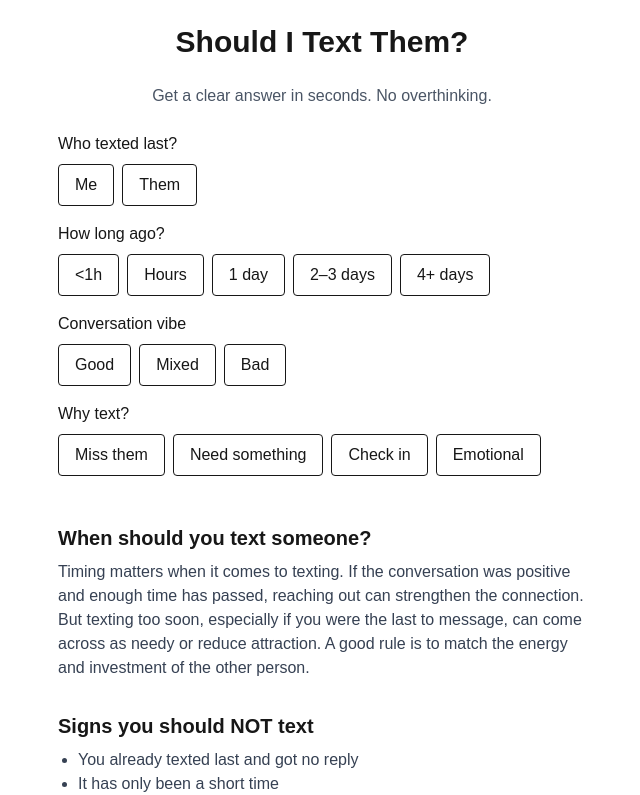
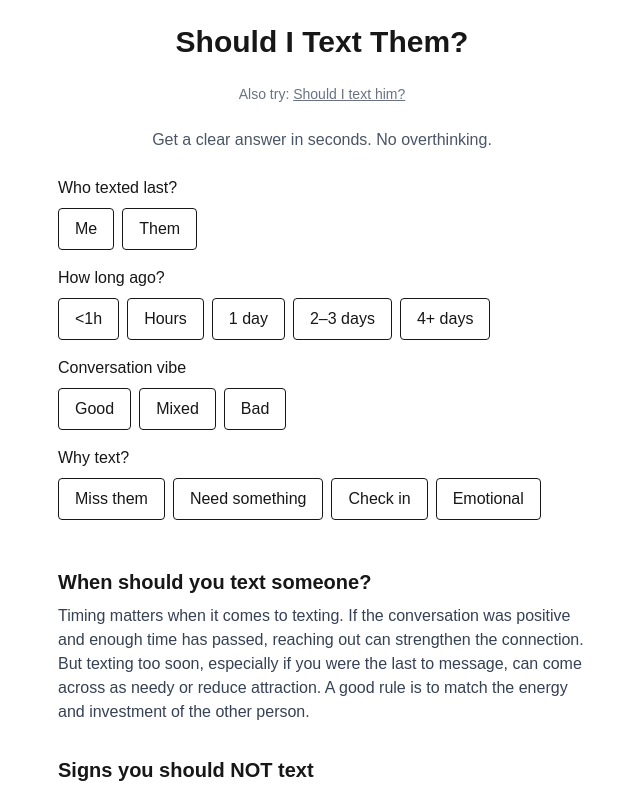
Before and after one commit to bosmeel/shouldido, a Next.js app: page / in a window 1280 px wide. Shown: the top 795 px of the page, without its empty margins (318-958 px from the left). Built offline with nearby package versions, Linux system fonts and the light colour scheme.

Commit message:
add internal link

```diff
--- a/app/page.tsx
+++ b/app/page.tsx
@@ -88,6 +88,13 @@ export default function Page() {
       <h1 className="text-3xl font-semibold text-center">
         Should I Text Them?
       </h1>
+
+<div className="text-center text-sm text-gray-500">
+  Also try:{" "}
+  <a href="/text-him" className="underline">
+    Should I text him?
+  </a>
+</div>
 
       <p className="text-center text-gray-600">
         Get a clear answer in seconds. No overthinking.
```
